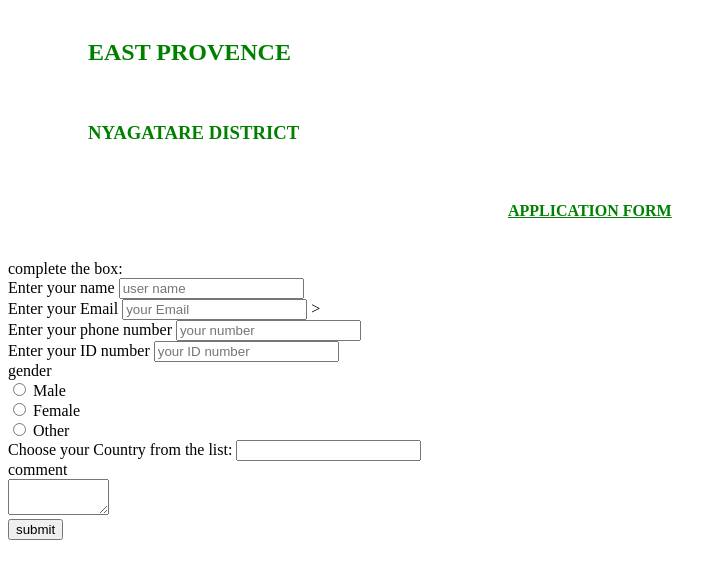
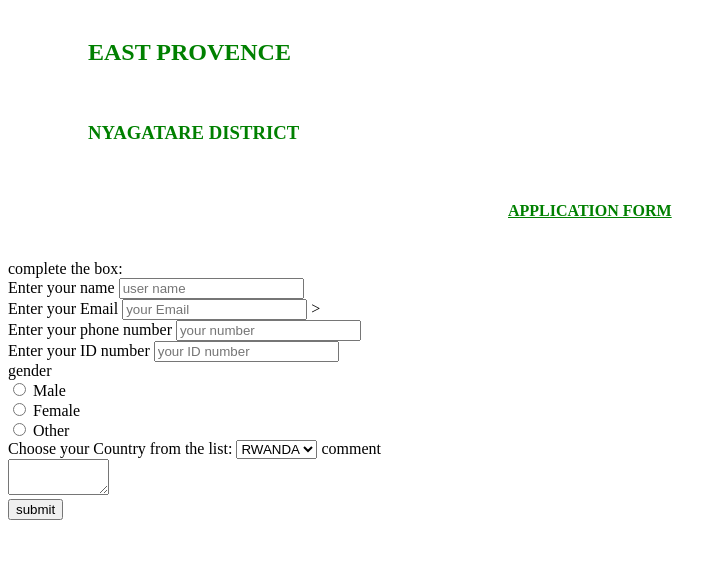
Before and after one commit to Masengesho1/Masengesho1.github.io, a plain HTML site: page index.html in a window 1280 px wide. Shown: the part 79-658 px from the top of the page, without its empty margins (0-727 px from the left). Drawn offline with Linux system fonts and the light colour scheme.

Commit message:
Add files via upload

```diff
--- a/index.html
+++ b/index.html
@@ -54,14 +54,15 @@
 	 	Choose your Country from the list:
 
 
-<input list="list">
-<datalist id="list">
+
+<select name="country">
+  <option>RWANDA</option>
   <option value1="RWANDA">
   <option value2="BURUNDI">
   <option value3="TANZANIA">
   <option value4="UGANDA">
   <option value5="KENYA">
-</datalist><br>
+</select>
 comment<br>
 <textarea row="3"cols="10"name="comment"></textarea><br>
 <input type="submit"name="submit"value="submit"
```
